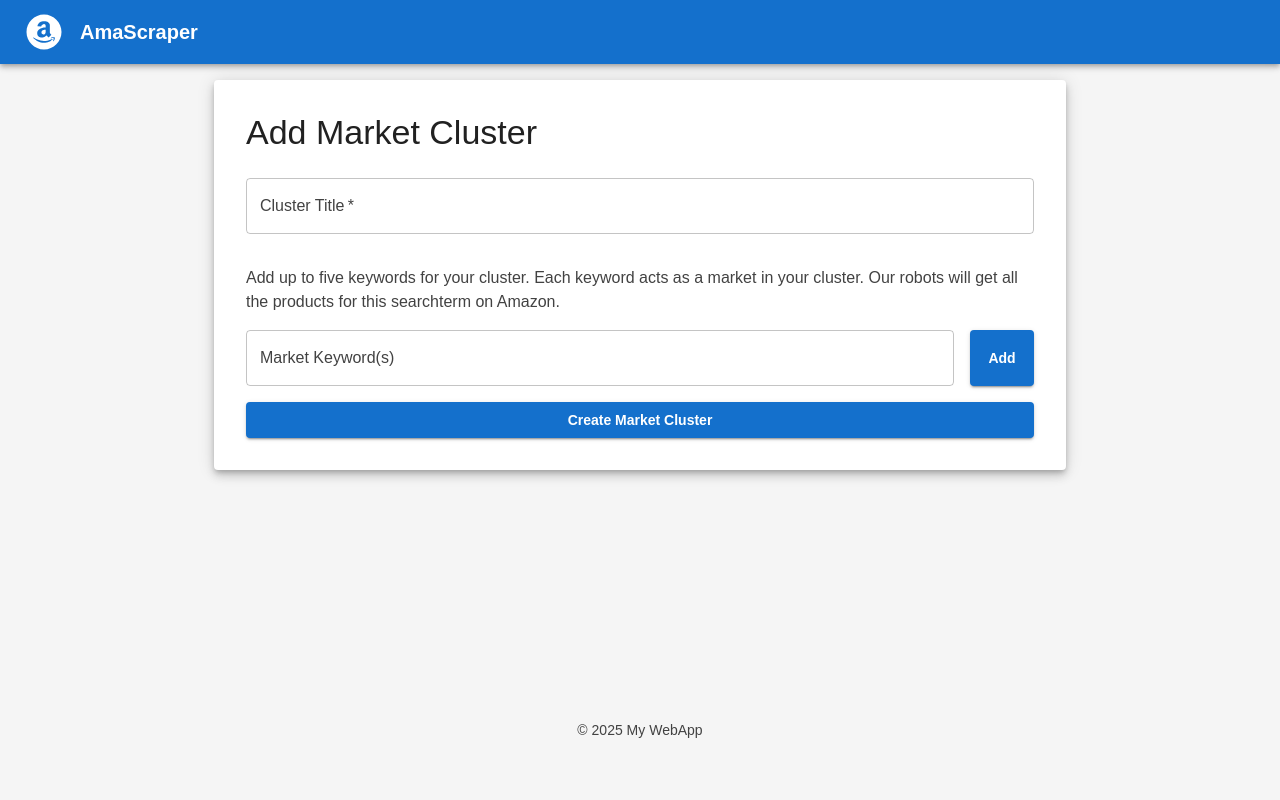
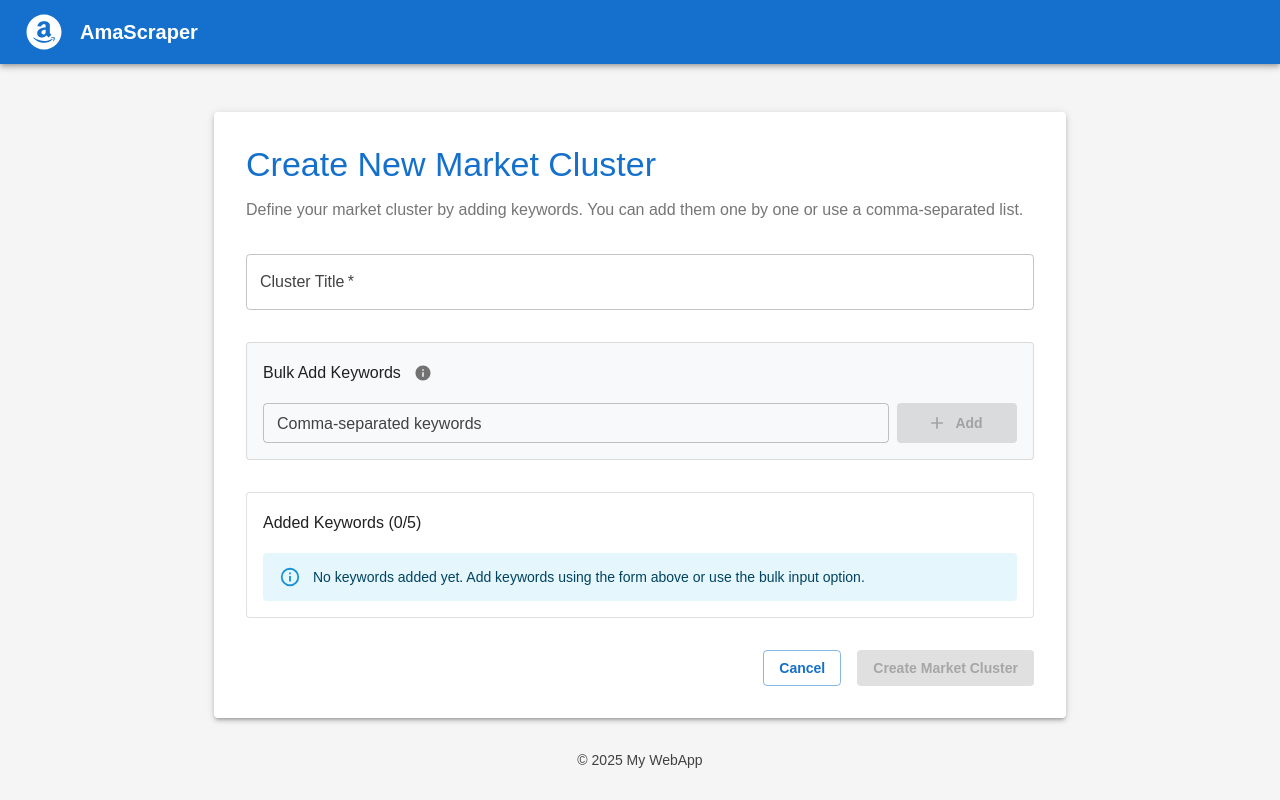
Before and after one commit to SebastianChristoph/amascrape, a React (Vite) app in the folder frontend/: page /add-market-cluster in a window 1280 px wide. Built offline with nearby package versions, Linux system fonts and the light colour scheme.

Commit message:
Add Market Cluster Design

```diff
--- a/frontend/src/pages/AddMarketCluster.tsx
+++ b/frontend/src/pages/AddMarketCluster.tsx
@@ -7,9 +7,14 @@ import {
   Paper,
   TextField,
   Typography,
+  IconButton,
+  Tooltip,
+  Divider,
 } from "@mui/material";
+import Grid from "@mui/material/Grid2";
 import { useEffect, useState } from "react";
 import { useNavigate } from "react-router-dom";
+import { MdAdd, MdDelete, MdInfo } from "react-icons/md";
 import { useSnackbar } from "../providers/SnackbarProvider";
 import MarketService from "../services/MarketService";
 
@@ -137,18 +142,24 @@ const AddMarketCluster: React.FC = () => {
 
   return (
     <Container maxWidth="md">
-      <Paper elevation={6} sx={{ p: 4 }}>
-        <Typography variant="h4" sx={{ mb: 3 }}>
-          Add Market Cluster
+      <Paper elevation={3} sx={{ p: 4, mt: 4 }}>
+        <Typography variant="h4" gutterBottom sx={{ color: "primary.main" }}>
+          Create New Market Cluster
+        </Typography>
+        <Typography variant="body1" color="text.secondary" sx={{ mb: 4 }}>
+          Define your market cluster by adding keywords. You can add them one by one or use a comma-separated list.
         </Typography>
 
         {/* ✅ Falls Scraping läuft, zeige eine Warnung an */}
         {isScraping ? (
-          <Alert severity="warning">
+          <Alert severity="warning" sx={{ mb: 4 }}>
             🚧 Ein Scraping-Prozess läuft bereits. Warte, bis dieser abgeschlossen ist, bevor du einen neuen Cluster erstellst.
           </Alert>
         ) : (
           <form onSubmit={handleSubmit}>
+            <Grid container spacing={4}>
+              {/* Cluster Name Section */}
+              <Grid size={{ xs: 12 }}>
                 <TextField
                   fullWidth
                   label="Cluster Title"
@@ -156,40 +167,109 @@ const AddMarketCluster: React.FC = () => {
                   value={clusterName}
                   onChange={handleTitleChange}
                   required
-              sx={{ mb: 2 }}
+                  placeholder="e.g., Electronics Accessories"
                 />
+              </Grid>
 
-            <Typography sx={{ mt: 2, mb: 2 }}>
-              Add up to five keywords for your cluster. Each keyword acts as a market in your cluster. Our robots will get all the products for this searchterm on Amazon.
+              {/* Bulk Input Section */}
+              <Grid size={{ xs: 12 }}>
+                <Paper variant="outlined" sx={{ p: 2, backgroundColor: "#f8f9fa" }}>
+                  <Box sx={{ display: "flex", alignItems: "center", gap: 1, mb: 2 }}>
+                    <Typography variant="subtitle1" sx={{ fontWeight: 500 }}>
+                      Bulk Add Keywords
                     </Typography>
-
-            <Box sx={{ display: "flex", gap: 2, mb: 2 }}>
+                    <Tooltip title="Enter multiple keywords separated by commas">
+                      <IconButton size="small">
+                        <MdInfo />
+                      </IconButton>
+                    </Tooltip>
+                  </Box>
+                  <Box sx={{ display: "flex", gap: 1 }}>
                     <TextField
                       fullWidth
-                label="Market Keyword(s)"
-                variant="outlined"
+                      label="Comma-separated keywords"
                       value={newKeyword}
                       onChange={(e) => setNewKeyword(e.target.value)}
+                      placeholder="e.g., wireless earbuds, bluetooth headphones, portable speakers"
+                      variant="outlined"
+                      size="small"
                     />
-              <Button onClick={handleAddKeyword} variant="contained">
+                    <Button
+                      variant="contained"
+                      onClick={handleAddKeyword}
+                      startIcon={<MdAdd />}
+                      disabled={!newKeyword.trim()}
+                      sx={{
+                        minWidth: '120px',
+                        whiteSpace: 'nowrap'
+                      }}
+                    >
                       {isListInput ? "Add List" : "Add"}
                     </Button>
                   </Box>
+                </Paper>
+              </Grid>
 
-            <Box sx={{ mb: 2 }}>
+              {/* Keywords List */}
+              <Grid size={{ xs: 12 }}>
+                <Paper variant="outlined" sx={{ p: 2 }}>
+                  <Typography variant="subtitle1" sx={{ mb: 2, fontWeight: 500 }}>
+                    Added Keywords ({keywords.length}/5)
+                  </Typography>
+                  {keywords.length === 0 ? (
+                    <Alert severity="info">
+                      No keywords added yet. Add keywords using the form above or use the bulk input option.
+                    </Alert>
+                  ) : (
+                    <Box sx={{ display: "flex", flexWrap: "wrap", gap: 1 }}>
                       {keywords.map((keyword, index) => (
-                <Chip
+                        <Paper
                           key={index}
-                  label={keyword}
-                  onDelete={() => handleRemoveKeyword(keyword)}
-                  sx={{ mr: 1 }}
-                />
+                          variant="outlined"
+                          sx={{
+                            p: 1,
+                            display: "flex",
+                            alignItems: "center",
+                            gap: 1,
+                            backgroundColor: "primary.light",
+                            color: "white",
+                          }}
+                        >
+                          <Typography variant="body2">{keyword}</Typography>
+                          <IconButton
+                            size="small"
+                            onClick={() => handleRemoveKeyword(keyword)}
+                            sx={{ color: "white" }}
+                          >
+                            <MdDelete />
+                          </IconButton>
+                        </Paper>
                       ))}
                     </Box>
+                  )}
+                </Paper>
+              </Grid>
 
-            <Button type="submit" variant="contained" color="primary" fullWidth>
+              {/* Submit Button */}
+              <Grid size={{ xs: 12 }}>
+                <Box sx={{ display: "flex", justifyContent: "flex-end", gap: 2 }}>
+                  <Button
+                    variant="outlined"
+                    onClick={() => navigate("/dashboard")}
+                  >
+                    Cancel
+                  </Button>
+                  <Button
+                    type="submit"
+                    variant="contained"
+                    color="primary"
+                    disabled={!clusterName.trim() || keywords.length === 0}
+                  >
                     Create Market Cluster
                   </Button>
+                </Box>
+              </Grid>
+            </Grid>
           </form>
         )}
       </Paper>
--- a/frontend/src/pages/Dashboard.tsx
+++ b/frontend/src/pages/Dashboard.tsx
@@ -94,6 +94,7 @@ const Dashboard: React.FC = () => {
         setActiveCluster(null);
         setIsFetching(false);
         fetchData();
+        console.log("keine aktiven scraping market clusters");
       } else if (data.status === "done") {
         showSnackbar("Your cluster is ready to go");
         setActiveCluster(null);
@@ -108,6 +109,7 @@ const Dashboard: React.FC = () => {
         setTimeout(fetchData, 6000);
       } else {
         setActiveCluster(data);
+        console.log("data active clusters:", data);
         setIsFetching(true);
       }
     } catch (error) {
@@ -129,7 +131,7 @@ const Dashboard: React.FC = () => {
     }
   }, [isFetching]);
 
-  if (marketClusters.length === 0) {
+  if (marketClusters.length === 0 && !isFetching) {
     return (
       <Box
         sx={{
```
Also changed, not shown: 2 other files (tests, documents, lock files or other folders). Lines whose indentation alone changed are shown as unchanged.
